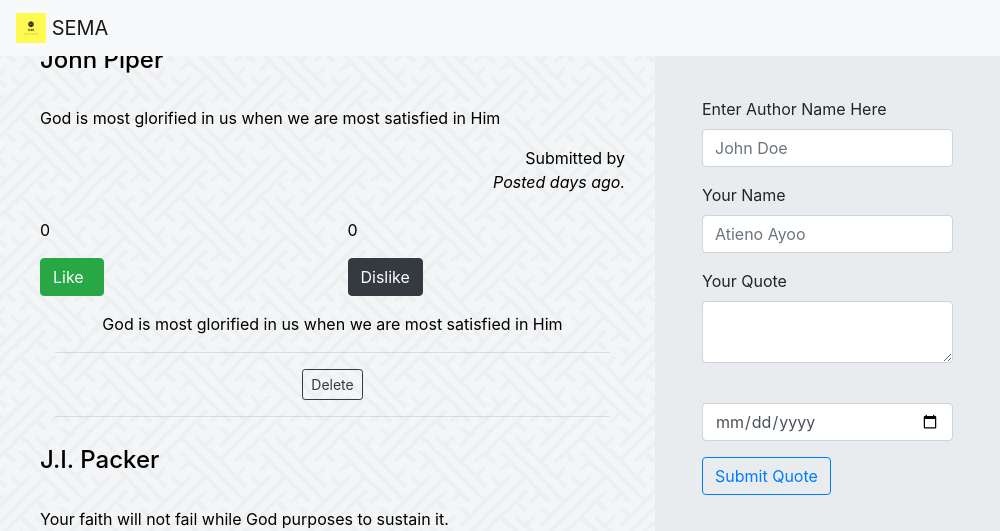
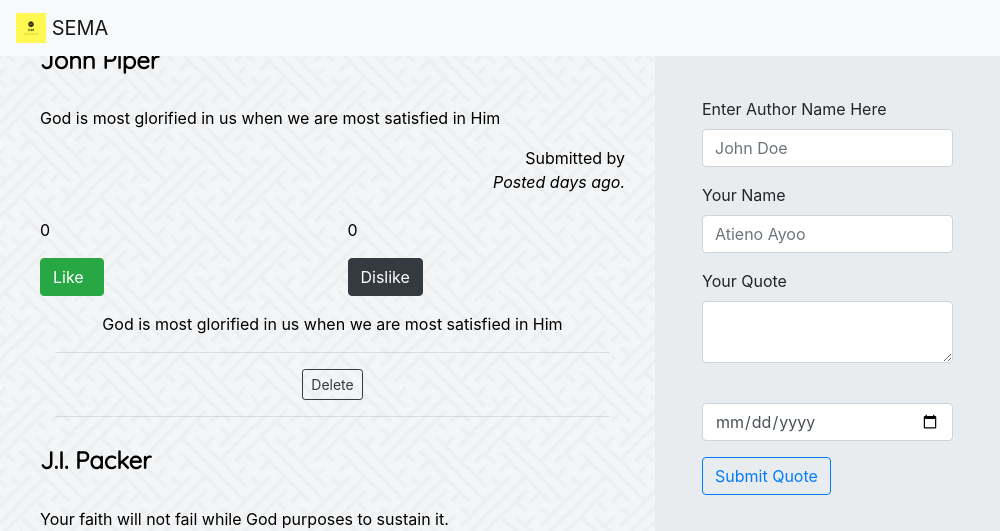
Before and after one commit to Hillarydalie/semasema, an Angular app: page / in a window 1280 px wide. Shown: the top 531 px of the page, without its empty margins (0-1000 px from the left). Built offline with nearby package versions, Linux system fonts and the light colour scheme.

Commit message:
CHange font in quote header in the project

```diff
--- a/src/app/sema/sema.component.css
+++ b/src/app/sema/sema.component.css
@@ -1 +1,10 @@
 @import url('https://fonts.googleapis.com/css?family=Quicksand&display=swap');
+
+body {
+	font-family: 'Quicksand', sans-serif;
+}
+
+h4 {
+	font-family: 'Quicksand', sans-serif;
+	font-weight: bold;
+}
```
